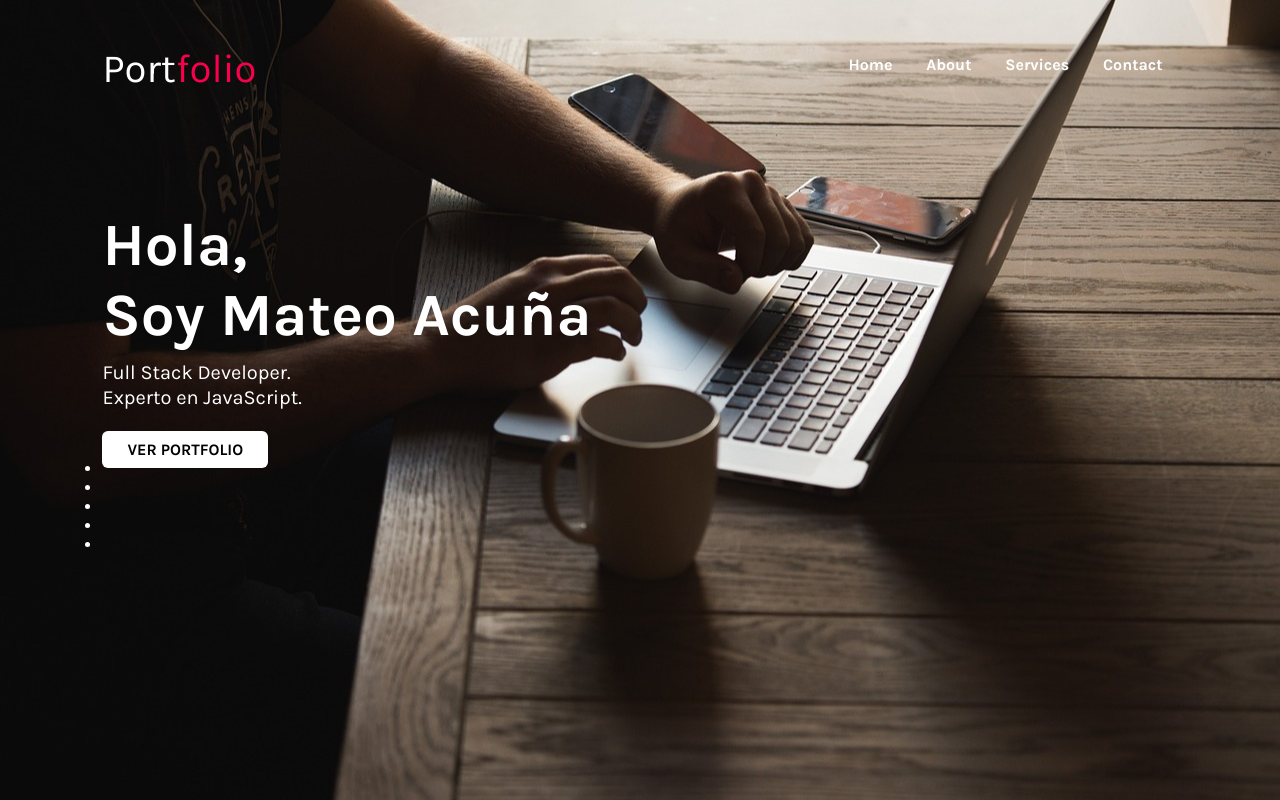
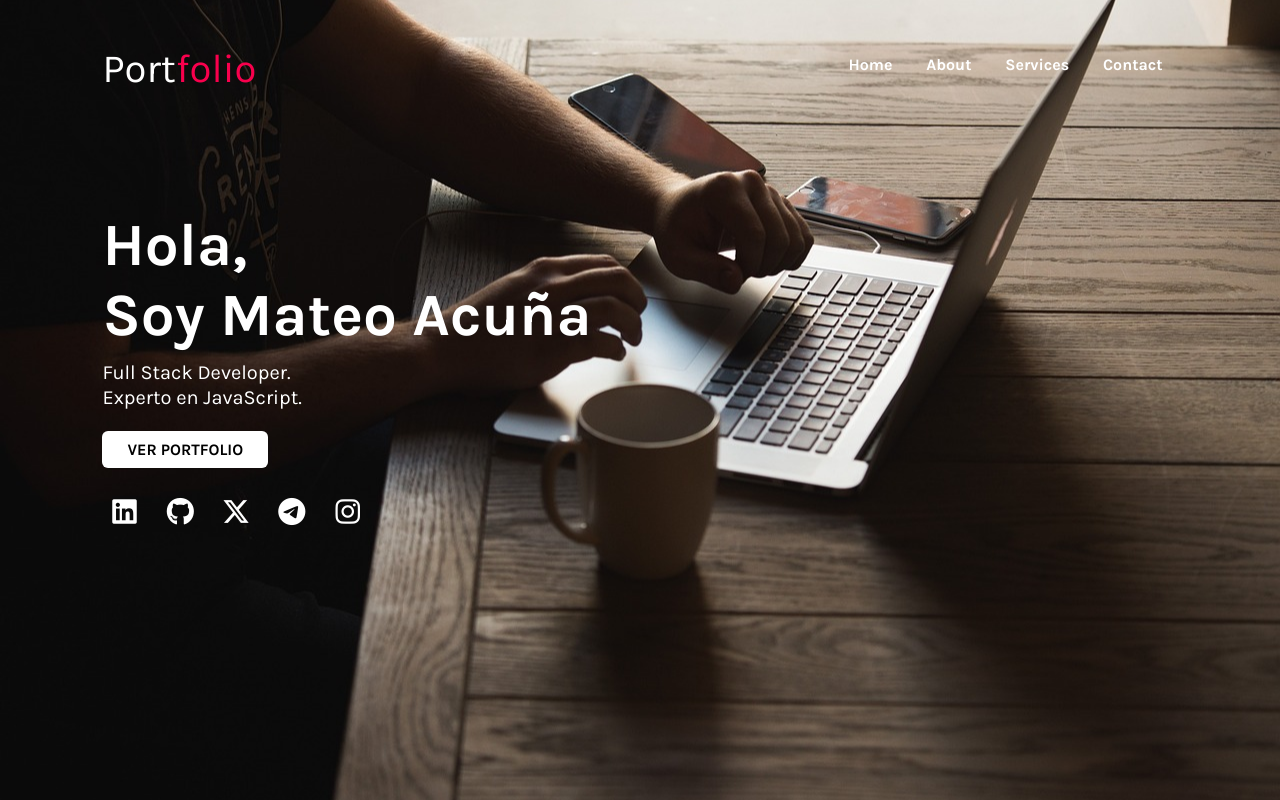
Before and after one commit to cealonso/project_portfolio, a plain HTML site: page index.html in a window 1280 px wide. Drawn offline with Linux system fonts and the light colour scheme.

Commit message:
final changes

```diff
--- a/css/style.css
+++ b/css/style.css
@@ -7,13 +7,13 @@
 
 body {
   color: #fff;
+
 }
 
 .container {
   width: 100%;
   height: 100vh;
-    /* https://pixabay.com/photos/computer-cup-gadgets-laptop-mug-1867096/ */
-    background-image: url(../images/back.jpg);
+  background-image: url("../images/back.jpg");
   background-position: center;
   background-size: cover;
   padding-top: 35px;
@@ -93,3 +93,35 @@
   border: 1px solid #fff;
   color: #fff;
 }
+
+/* social icons start */
+.socials {
+  margin-top: 3%;
+}
+
+.social-icons {
+  list-style: none;
+}
+
+ .social-icons li {
+  display: inline-block;
+}
+
+.social-icons a {
+  font-size: 28px;
+  display: inline-block;
+  line-height: 44px;
+  color: #fff;
+  background-color: transparent;
+  width: 44px;
+  height: 44px;
+  text-align: center;
+  margin-right: 8px;
+  border-radius: 100%;
+}
+
+.social-icons a:hover {
+  background-color: #f9004d;
+  width: 44px;
+  height: 44px;
+}
--- a/index.html
+++ b/index.html
@@ -6,15 +6,19 @@
   <meta name="viewport" content="width=device-width, initial-scale=1.0">
   <meta http-equiv="X-UA-Compatible" content="ie=edge">
   <title>Simple Website Design</title>
+  <!-- https://www.playbook.com/blog/top-10-fonts-for-your-design-portfolio/ -->
   <link rel="preconnect" href="https://fonts.googleapis.com">
   <link rel="preconnect" href="https://fonts.gstatic.com" crossorigin>
   <link href="https://fonts.googleapis.com/css2?family=Karla:ital,wght@0,200..800;1,200..800&display=swap"
     rel="stylesheet">
+   <!-- Font Awesome -->
+   <link rel="stylesheet" href="https://cdnjs.cloudflare.com/ajax/libs/font-awesome/6.5.2/css/all.min.css" integrity="sha512-SnH5WK+bZxgPHs44uWIX+LLJAJ9/2PkPKZ5QiAj6Ta86w+fsb2TkcmfRyVX3pBnMFcV7oQPJkl9QevSCWr3W6A==" crossorigin="anonymous" referrerpolicy="no-referrer" />
   <!---Custom Css File!--->
   <link rel="stylesheet" href="css/style.css">
 </head>
 
 <body>
+
   <div class="container">
     <nav>
       <div class="logo">
@@ -36,11 +40,11 @@
     </div>
     <div class="socials">
       <ul class="social-icons">
-        <li><a href="#"><i class="fa-brands fa-linkedin"></i></a></li>
-        <li><a href="#"><i class="fa-brands fa-github"></i></a></li>
-        <li><a href="#"><i class="fa-brands fa-x-twitter"></i></a></li>
-        <li><a href="#"><i class="fa-brands fa-telegram"></i></a></li>
-        <li><a href="#"><i class="fa-brands fa-instagram"></i></a></li>
+        <li><a class="linkedin" aria-label="LinkedIn" href="#" target="_blank"><i class="fa-brands fa-linkedin"></i></a></li>
+        <li><a class="github" aria-label="GitHub" href="#" target="_blank"><i class="fa-brands fa-github"></i></a></li>
+        <li><a class="twitter" aria-label="Twitter" href="#" target="_blank"><i class="fa-brands fa-x-twitter"></i></a></li>
+        <li><a class="telegram" aria-label="Telegram" href="#" target="_blank"><i class="fa-brands fa-telegram"></i></a></li>
+        <li><a class="instagram" aria-label="Instagram" href="#"><i class="fa-brands fa-instagram"></i></a></li>
       </ul>
     </div>
   </div>
```
Also changed, not shown: url background.txt (added). Lines whose indentation alone changed are shown as unchanged.
